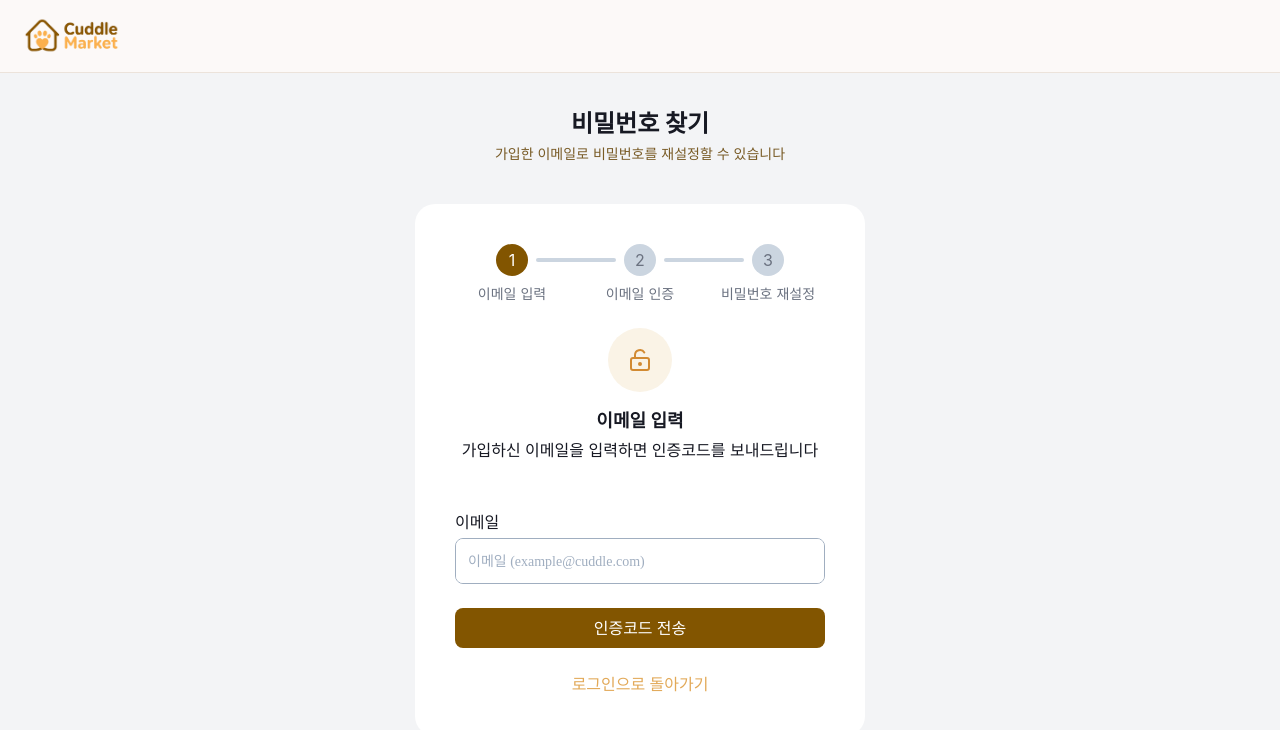
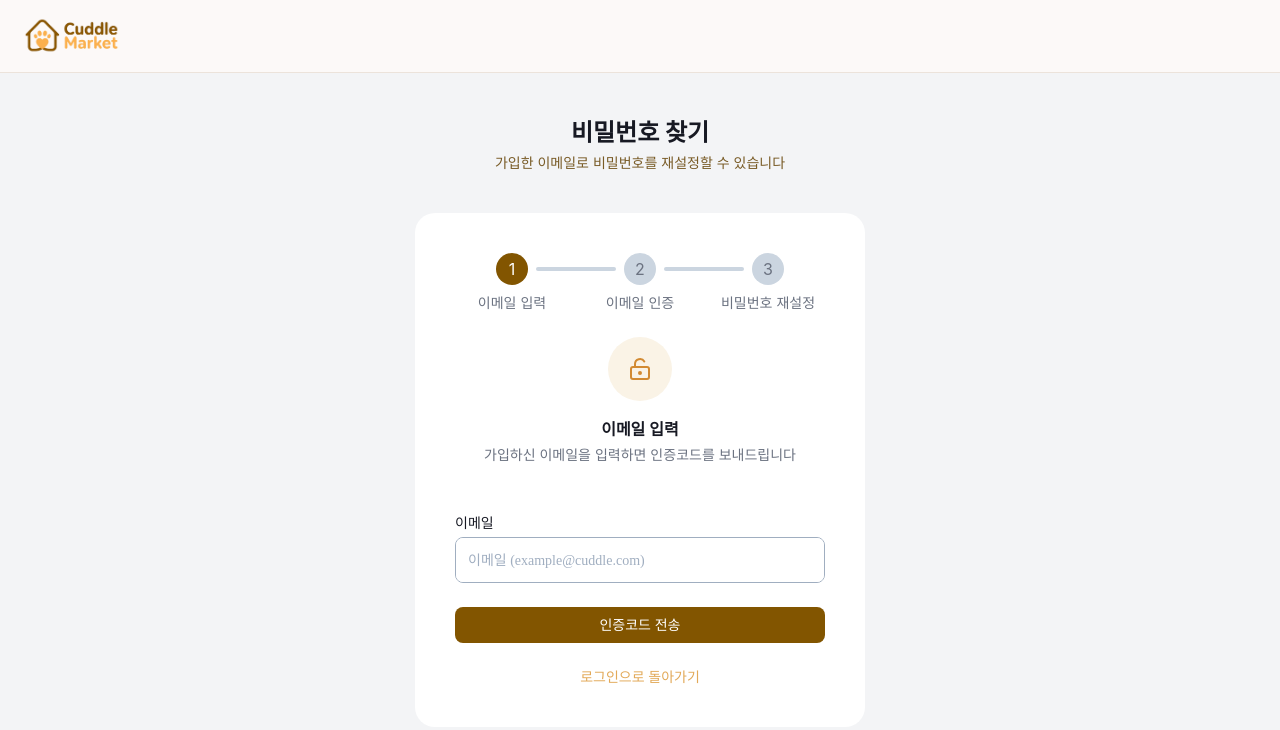
Before and after one commit to jjub0217/cuddle-market, a Next.js app: page /auth/find-password in a window 1280 px wide. Shown: the top 730 px of the page. Built offline with nearby package versions, Linux system fonts and the light colour scheme; no server answers.

Commit message:
refactor: 비밀번호찾기 페이지 폰트 톤 정돈 (#750)

```diff
--- a/src/features/find-password/components/FindPasswordForm.tsx
+++ b/src/features/find-password/components/FindPasswordForm.tsx
@@ -167,7 +167,7 @@ export function FindPasswordForm() {
               <div className="flex flex-col gap-6">
                 <div className="flex flex-col gap-2.5">
                   <div className="flex flex-col gap-1">
-                    <RequiredLabel required={false} labelClass="font-medium">
+                    <RequiredLabel required={false} labelClass="font-medium text-sm">
                       새 비밀번호
                     </RequiredLabel>
                     <InputField
@@ -198,14 +198,19 @@ export function FindPasswordForm() {
                     />
                   </div>
                 </div>
-                <Button size="md" className="w-full cursor-pointer bg-[#22C55E] text-white" type="button" onClick={onReSettingPassword}>
+                <Button
+                  size="md"
+                  className="w-full cursor-pointer bg-[#22C55E] text-white"
+                  type="button"
+                  onClick={onReSettingPassword}
+                >
                   비밀번호 변경 완료
                 </Button>
               </div>
             ) : sendValidCodeResult.status !== 'idle' ? (
               <div className="flex flex-col gap-6">
                 <div className="flex flex-col gap-1">
-                  <RequiredLabel required={false} labelClass="font-medium">
+                  <RequiredLabel required={false} labelClass="font-medium text-sm">
                     인증코드
                   </RequiredLabel>
                   <InputWithButton
@@ -220,7 +225,12 @@ export function FindPasswordForm() {
                   />
                 </div>
                 <div className="flex flex-col gap-2.5">
-                  <Button size="md" className="bg-primary-600 w-full cursor-pointer text-white" type="button" onClick={onVerifyCode}>
+                  <Button
+                    size="md"
+                    className="bg-primary-600 w-full cursor-pointer text-white"
+                    type="button"
+                    onClick={onVerifyCode}
+                  >
                     인증하기
                   </Button>
                   <Button
@@ -236,7 +246,7 @@ export function FindPasswordForm() {
             ) : (
               <div className="flex flex-col gap-6">
                 <div className="flex flex-col gap-1">
-                  <RequiredLabel required={false} labelClass="font-medium">
+                  <RequiredLabel required={false} labelClass="font-medium text-sm">
                     이메일
                   </RequiredLabel>
                   <InputField
@@ -250,10 +260,10 @@ export function FindPasswordForm() {
                     registration={register('email', authValidationRules.email)}
                   />
                 </div>
-                <Button size="md" className="bg-primary-600 w-full cursor-pointer text-white" type="submit">
+                <Button size="md" className="bg-primary-600 w-full cursor-pointer text-sm text-white" type="submit">
                   인증코드 전송
                 </Button>
-                <Link href={ROUTES.LOGIN} className="text-primary-300 w-full text-center font-medium">
+                <Link href={ROUTES.LOGIN} className="text-primary-300 w-full text-center text-sm font-medium">
                   로그인으로 돌아가기
                 </Link>
               </div>
--- a/src/features/find-password/components/StepHeader.tsx
+++ b/src/features/find-password/components/StepHeader.tsx
@@ -23,18 +23,18 @@ export function StepHeader({ currentStep, email }: StepHeaderProps) {
       <div className="flex flex-col items-center gap-1">
         {currentStep === 3 ? (
           <>
-            <h2 className="heading-h5">비밀번호 재설정</h2>
-            <p>가입하신 이메일을 입력하면 인증코드를 보내드립니다</p>
+            <h2 className="text-base font-semibold">비밀번호 재설정</h2>
+            <p className="text-sm text-gray-500">가입하신 이메일을 입력하면 인증코드를 보내드립니다</p>
           </>
         ) : currentStep === 2 ? (
           <>
-            <h2 className="heading-h5">이메일 인증</h2>
+            <h2 className="text-base font-semibold">이메일 인증</h2>
             <p>{`${email}로 인증코드를 발송했습니다.`}</p>
           </>
         ) : (
           <>
-            <h2 className="heading-h5">이메일 입력</h2>
-            <p>가입하신 이메일을 입력하면 인증코드를 보내드립니다</p>
+            <h2 className="text-base font-semibold">이메일 입력</h2>
+            <p className="text-sm text-gray-500">가입하신 이메일을 입력하면 인증코드를 보내드립니다</p>
           </>
         )}
       </div>
```
